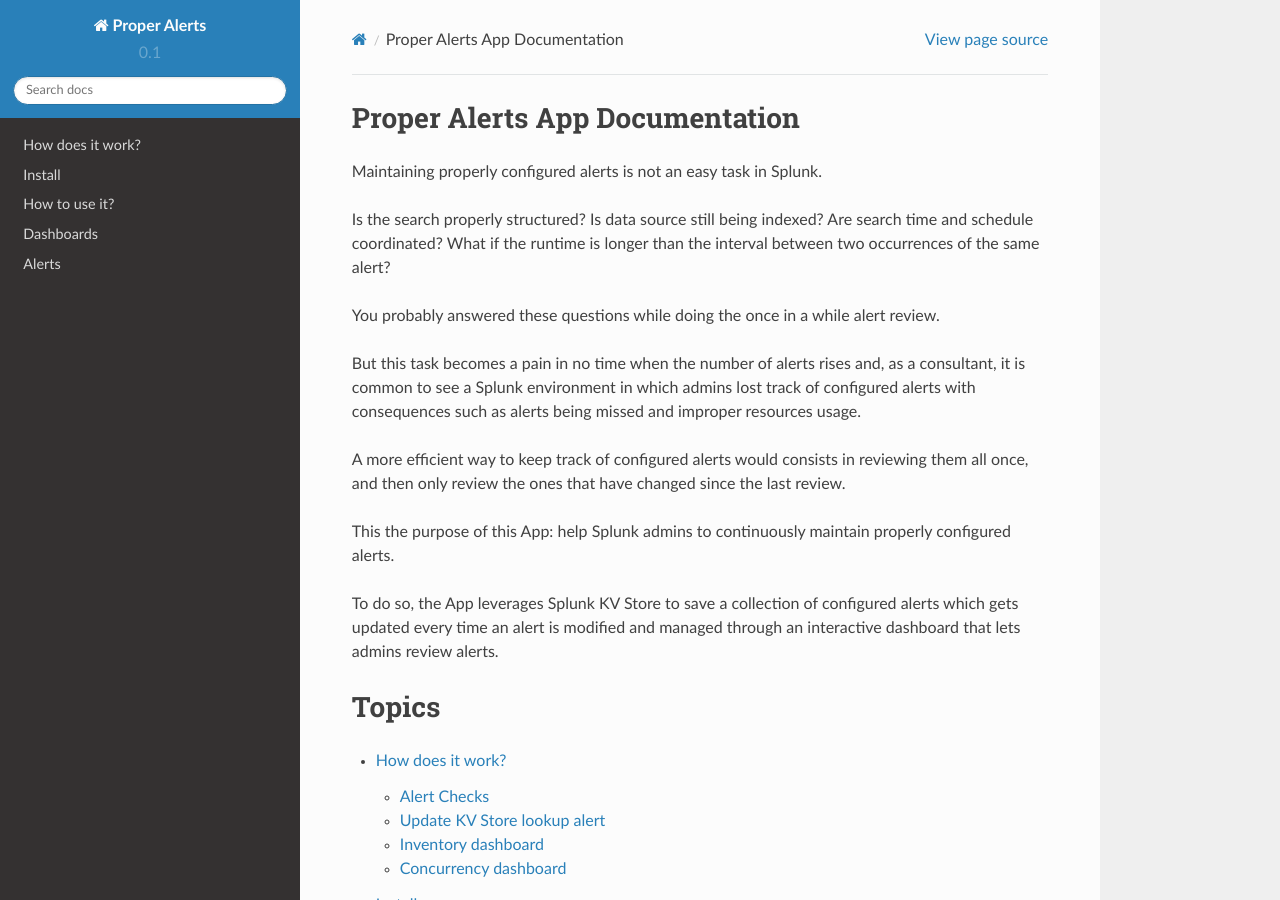
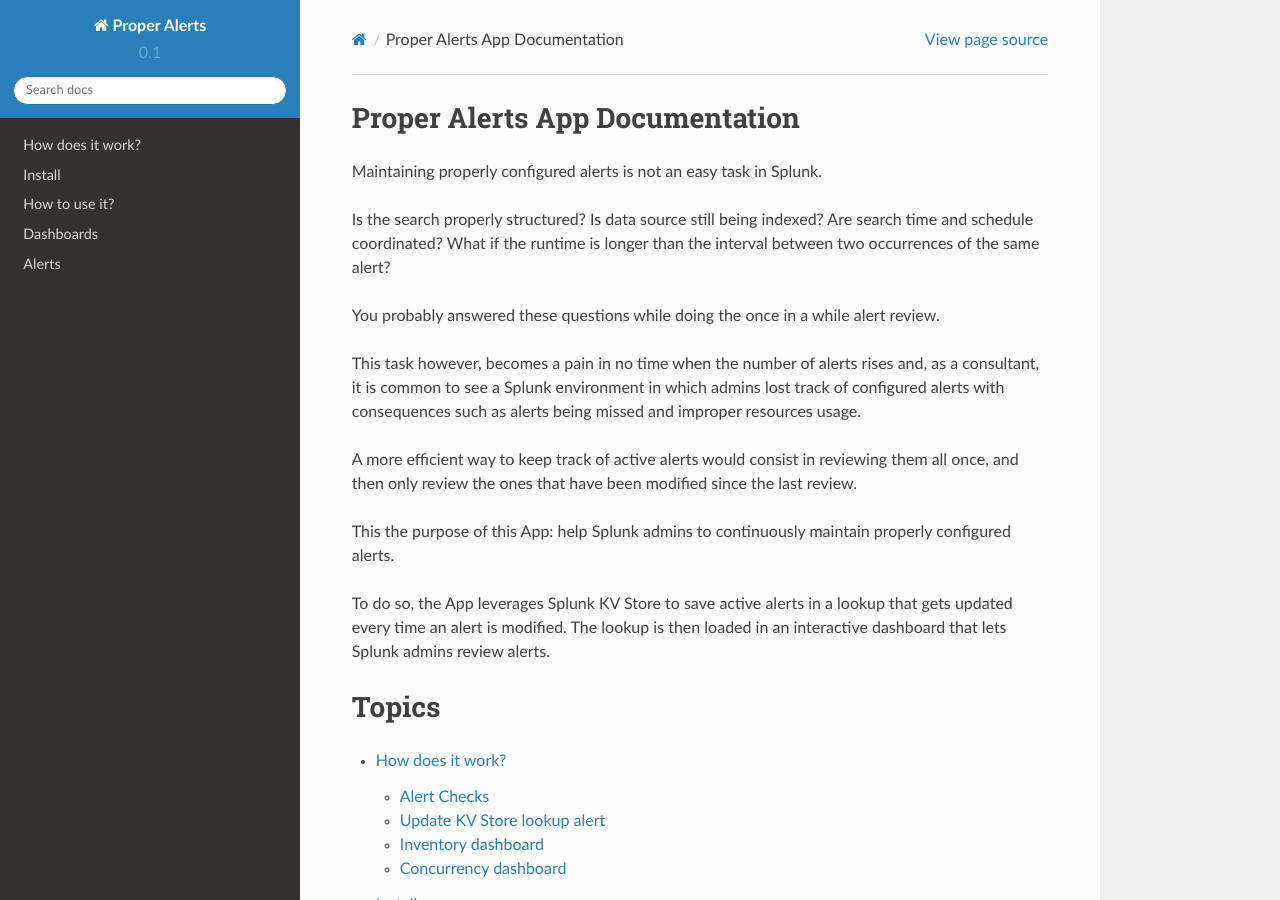
Before and after one commit to a-l-h/splunk-app-proper-alerts, a Sphinx documentation site: the page built from doc/index.rst, in a window 1280 px wide and 900 px high. Built offline with Sphinx 7.4.7 and the Read the Docs theme 2.0.0, drawn with Linux system fonts in a browser that asks for light colours.

Commit message:
Update index.rst

```diff
--- a/doc/index.rst
+++ b/doc/index.rst
@@ -7,13 +7,13 @@
 
 You probably answered these questions while doing the once in a while alert review.
 
-But this task becomes a pain in no time when the number of alerts rises and, as a consultant, it is common to see a Splunk environment in which admins lost track of configured alerts with consequences such as alerts being missed and improper resources usage.
+This task however, becomes a pain in no time when the number of alerts rises and, as a consultant, it is common to see a Splunk environment in which admins lost track of configured alerts with consequences such as alerts being missed and improper resources usage.
 
-A more efficient way to keep track of configured alerts would consists in reviewing them all once, and then only review the ones that have changed since the last review.
+A more efficient way to keep track of active alerts would consist in reviewing them all once, and then only review the ones that have been modified since the last review.
 
 This the purpose of this App: help Splunk admins to continuously maintain properly configured alerts.
 
-To do so, the App leverages Splunk KV Store to save a collection of configured alerts which gets updated every time an alert is modified and managed through an interactive dashboard that lets admins review alerts.
+To do so, the App leverages Splunk KV Store to save active alerts in a lookup that gets updated every time an alert is modified. The lookup is then loaded in an interactive dashboard that lets Splunk admins review alerts.
 
 
 Topics
```
